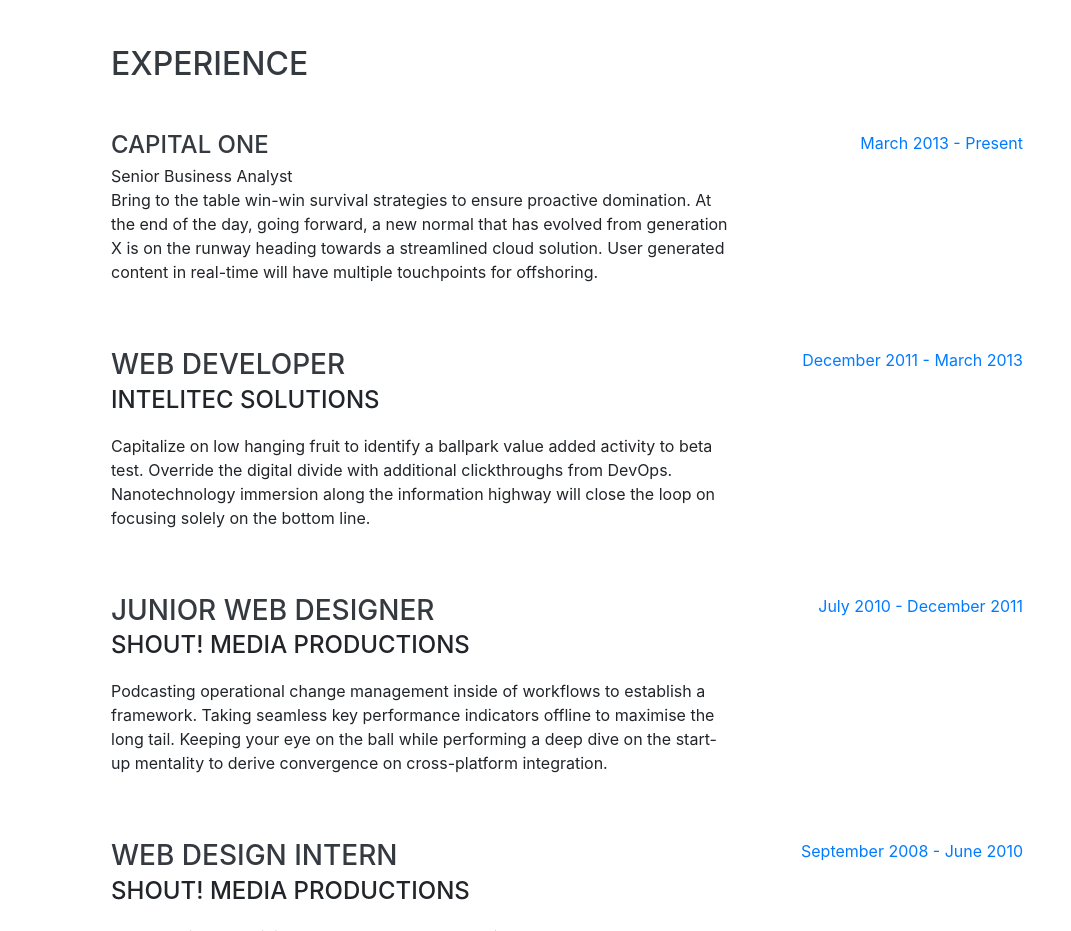
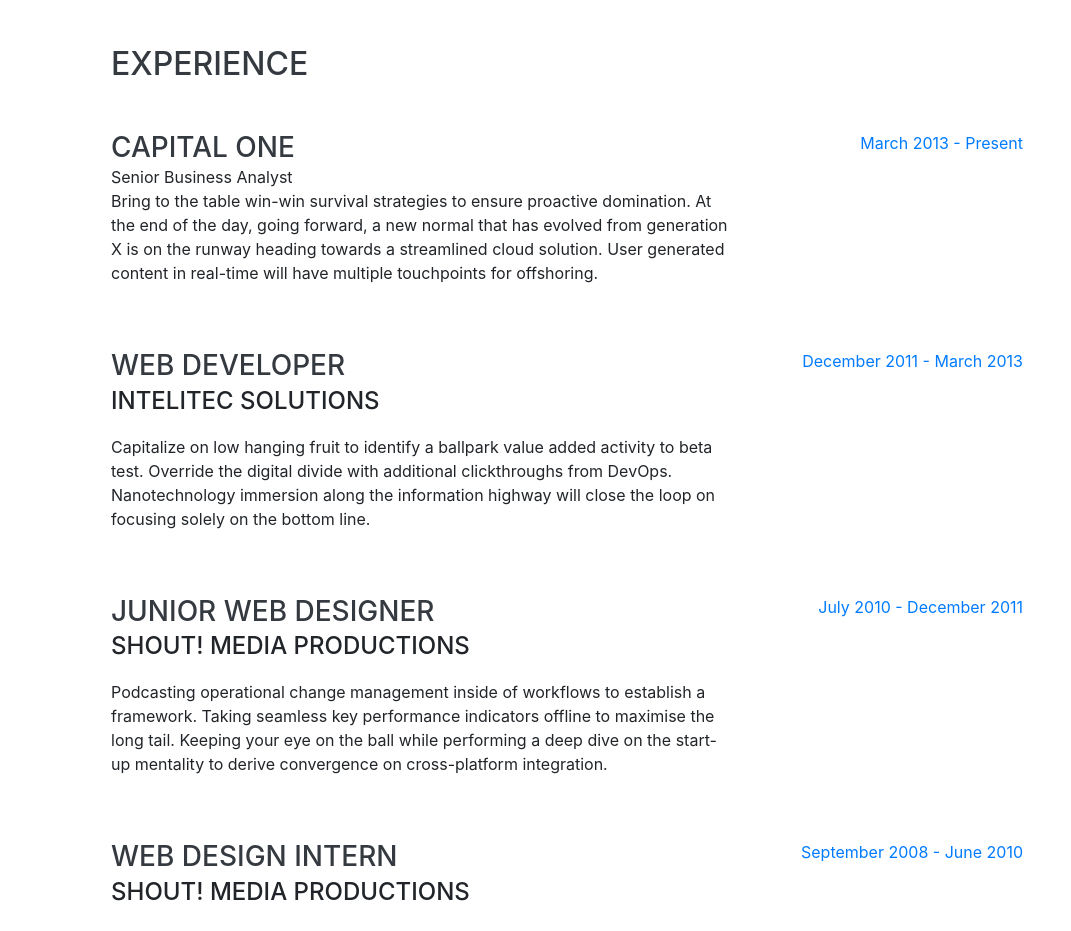
Before and after one commit to cjoeliu/cjoeliu.github.io, a website with bundled scripts: page index.html in a window 1280 px wide. Shown: the part 804-1735 px from the top of the page, without its empty margins (209-1280 px from the left). Built offline with nearby package versions, Linux system fonts and the light colour scheme; a web font is replaced by a local one.

Commit message:
Update index.html

```diff
--- a/index.html
+++ b/index.html
@@ -83,7 +83,7 @@
 
         <div class="resume-item d-flex flex-column flex-md-row justify-content-between mb-5">
           <div class="resume-content">
-            <h3 class="subheading mb-1">Capital One</h3>
+            <h3 class="mb-0">Capital One</h3>
             <div class="mb-0">Senior Business Analyst</div>
             <p>Bring to the table win-win survival strategies to ensure proactive domination. At the end of the day, going forward, a new normal that has evolved from generation X is on the runway heading towards a streamlined cloud solution. User generated content in real-time will have multiple touchpoints for offshoring.</p>
           </div>
```
